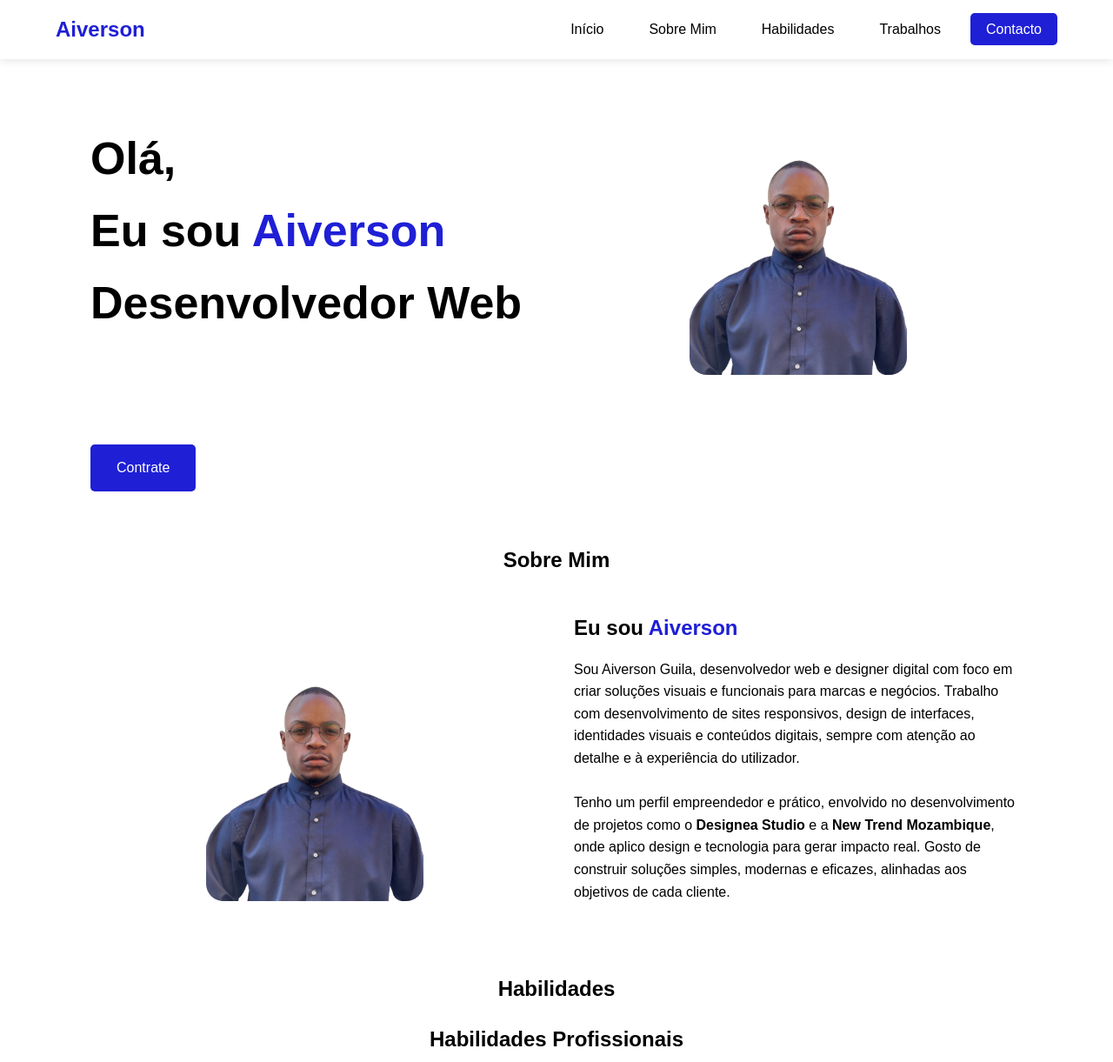
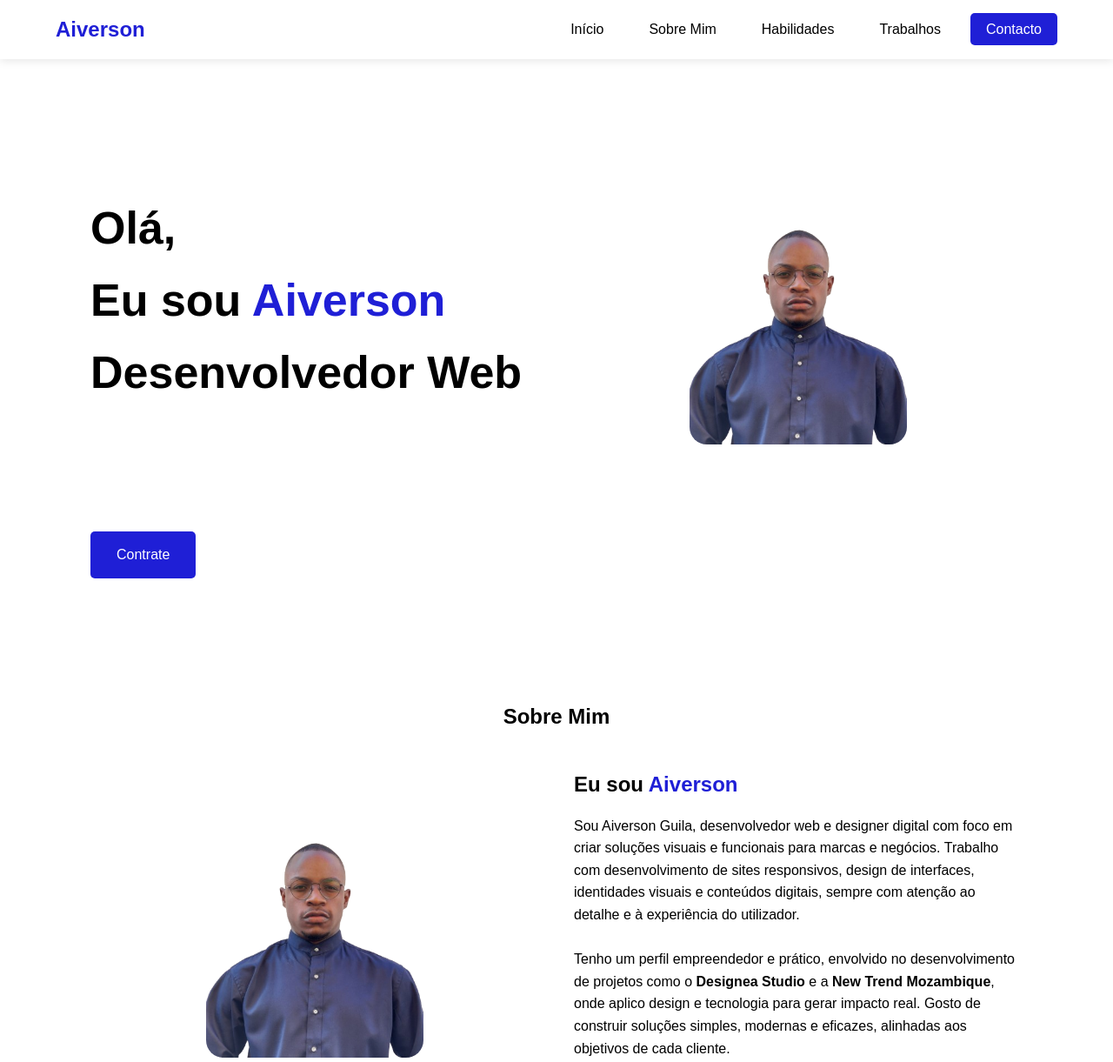
Before and after one commit to aiversonocta/Portfolio, a plain HTML site: page Portfolio/index.html in a window 1280 px wide. Shown: the top 1221 px of the page at 87% size. Drawn offline with Linux system fonts and the light colour scheme.

Commit message:
css 100% bem

```diff
--- a/Portfolio/style.css
+++ b/Portfolio/style.css
@@ -106,7 +106,8 @@ main {
   grid-template-columns: 1fr 1fr;
   gap: 4rem;
   align-items: center;
-  margin-bottom: 6rem;
+  padding-top: 8rem;
+  margin-bottom: 8rem;
 }
 
 .home h1 {
@@ -147,6 +148,7 @@ main {
    ABOUT
 ===================== */
 .abt__container {
+  padding-top: 8rem;
   margin-bottom: 8rem;
 }
 
@@ -170,6 +172,7 @@ main {
    SKILLS
 ===================== */
 .pr__skills {
+  padding-top: 8rem;
   margin-bottom: 8rem;
 }
 
@@ -203,6 +206,7 @@ main {
    WORK
 ===================== */
 .work {
+  padding-top: 8rem;
   margin-bottom: 8rem;
 }
 
```
